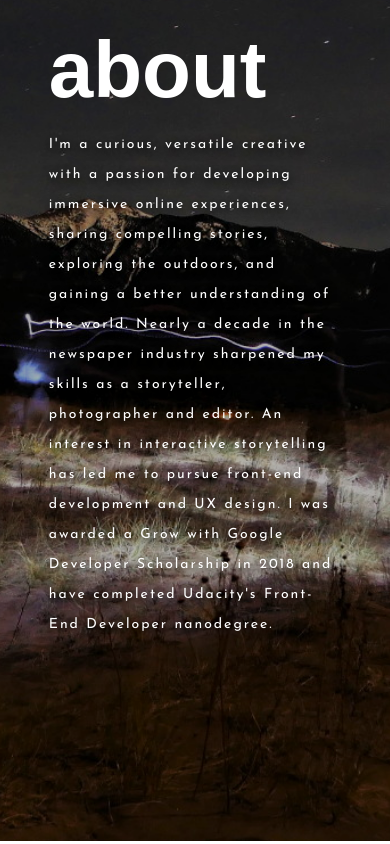
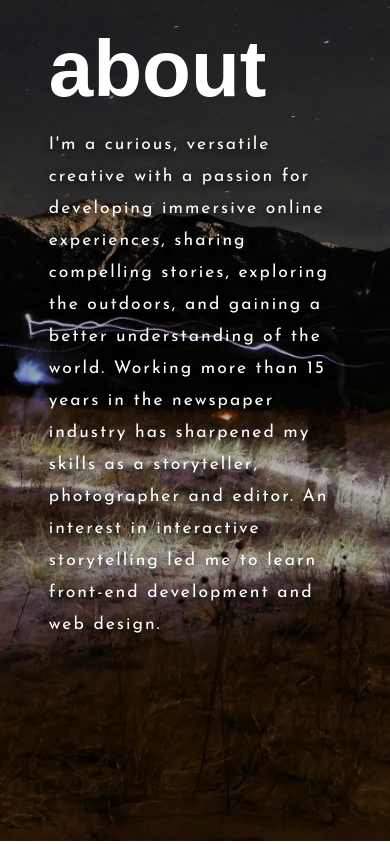
Before and after one commit to mattdahlseid/mattdahlseid.github.io, a website: page index.html in a window 390 px wide. Shown: the part 1100-1944 px from the top of the page. Drawn offline with nearby package versions, Linux system fonts and the light colour scheme.

Commit message:
bio update

```diff
--- a/css/style.comp.css
+++ b/css/style.comp.css
@@ -265,17 +265,17 @@ a {
     line-height: 8rem;
     color: white; }
   .bio__text {
-    font-size: 1.7rem;
+    font-size: 2rem;
     color: var(--color-white);
     margin-top: 2rem;
-    line-height: 3.8rem;
+    line-height: 4rem;
     letter-spacing: .2rem;
     -webkit-text-shadow: 0 1rem 1rem black;
     text-shadow: 0 0.3rem 1rem black; }
     @media only screen and (max-width: 37.5em) {
       .bio__text {
-        font-size: 1.4rem;
-        line-height: 3rem; } }
+        font-size: 1.75rem;
+        line-height: 3.2rem; } }
 
 .shape {
   width: 22vw;
--- a/css/style.css
+++ b/css/style.css
@@ -265,17 +265,17 @@ a {
     line-height: 8rem;
     color: white; }
   .bio__text {
-    font-size: 1.7rem;
+    font-size: 2rem;
     color: var(--color-white);
     margin-top: 2rem;
-    line-height: 3.8rem;
+    line-height: 4rem;
     letter-spacing: .2rem;
     -webkit-text-shadow: 0 1rem 1rem black;
     text-shadow: 0 0.3rem 1rem black; }
     @media only screen and (max-width: 37.5em) {
       .bio__text {
-        font-size: 1.4rem;
-        line-height: 3rem; } }
+        font-size: 1.75rem;
+        line-height: 3.2rem; } }
 
 .shape {
   width: 22vw;
--- a/index.html
+++ b/index.html
@@ -60,7 +60,7 @@
                     About
                 </div>
                 <div class="bio__text">
-                    I'm a curious, versatile creative with a passion for developing immersive online experiences, sharing compelling stories, exploring the outdoors, and gaining a better understanding of the world. Nearly a decade in the newspaper industry sharpened my skills as a storyteller, photographer and editor. An interest in interactive storytelling has led me to pursue front-end development and UX design. I was awarded a Grow with Google Developer Scholarship in 2018 and have completed Udacity's Front-End Developer nanodegree.
+                    I'm a curious, versatile creative with a passion for developing immersive online experiences, sharing compelling stories, exploring the outdoors, and gaining a better understanding of the world. Working more than 15 years in the newspaper industry has sharpened my skills as a storyteller, photographer and editor. An interest in interactive storytelling led me to learn front-end development and web design.
                 </div>
             </div>
         </section>
@@ -204,7 +204,7 @@
                     </div>
 
                     <div class="work__item">
-                        <img src="img/plane_crash.jpg" alt="men sit in and stand around a rescue helicopter " class="work__item__photo box-shadow left">
+                        <img src="img/plane_crash.jpg" alt="men sit in and stand around a rescue helicopter " class="work__item__photo box-shadow">
                         <div class="work__item__content pad-left">
                             <div class="work__item__cat">Feature Story</div>
                             <div class="work__item__title">Plane crash survivors reflect on remarkable rescue</div>
```
